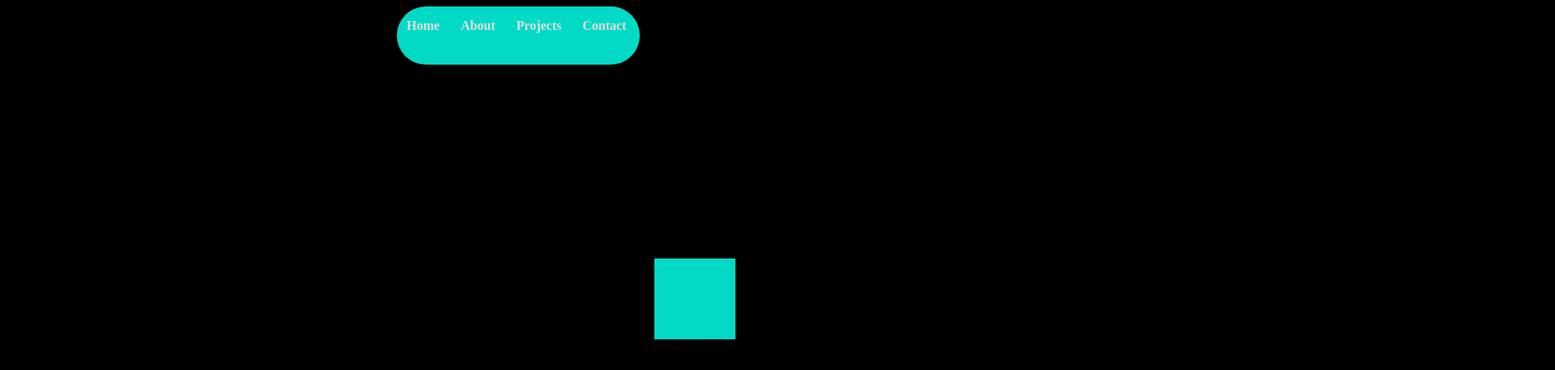
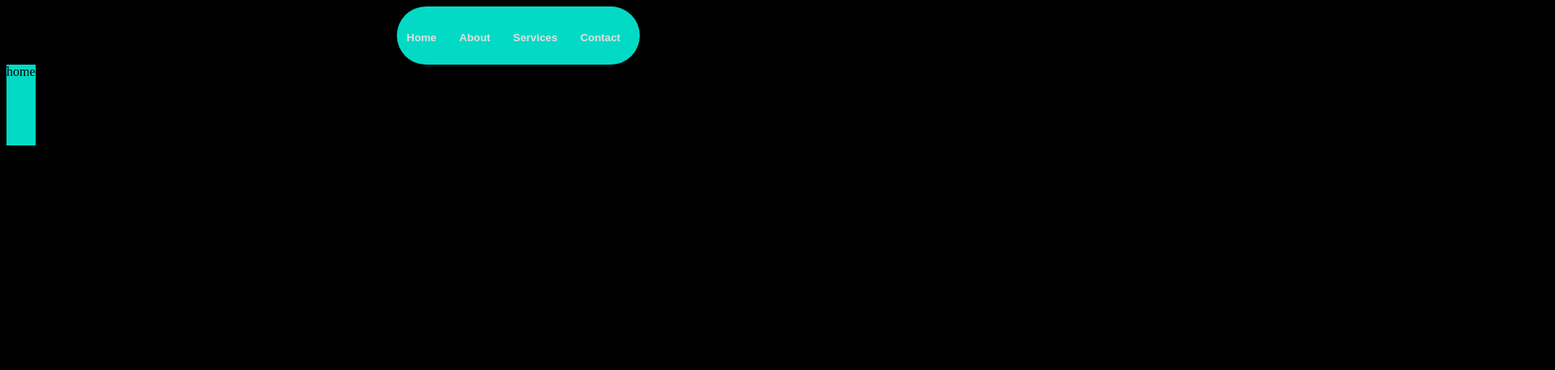
Before and after one commit to Chauhan-saab2006/potfolio1, a plain HTML site: page index.html in a window 1280 px wide. Shown: the top 458 px of the page at 81% size, 1920 px wide, since content can reach past the window. Drawn offline with Linux system fonts and the light colour scheme.

Commit message:
potfolio site

```diff
--- a/index.html
+++ b/index.html
@@ -1,26 +1,31 @@
 <!DOCTYPE html>
 <html lang="en">
+
 <head>
     <meta charset="UTF-8">
     <meta name="viewport" content="width=device-width, initial-scale=1.0">
     <title>potfolio</title>
     <link rel="stylesheet" href="style.css">
 </head>
+
 <body>
     <div class="header">
-        <li onclick="showSection('home')" >Home</li>
-        <li onclick="showSection('about')">About</li>
-        <li onclick="showSection('services')">Projects</li>
-        <li onclick="showSection('contact')">Contact</li>
+        <button onclick="showSection('home')">Home</button>
+        <button onclick="showSection('about')">About</button>
+        <button onclick="showSection('services')">Services</button>
+        <button onclick="showSection('contact')">Contact</button>
     </div>
-    <div id="home" class="home"></div>
-    <div id="about" class="about"></div>
-    <div  id="projects"  class="projects"></div>
-    <div id="contact" class="contact"></div>
 
+    <section class="site-sections">
+        <div id="home" class="home">home</div>
+        <div id="about" class="about">about</div>
+        <!-- <div id="projects" class="projects">projects</div> -->
+        <!-- <div id="contact" class="contact">contact</div> -->
+    </section>
 
     <!-- <script src="script.js"></script> -->
 </body>
+
 </html>
 
 <!--
--- a/style.css
+++ b/style.css
@@ -1,52 +1,69 @@
-body{
+body {
     background-color: #000000;
-     overflow-x: hidden;
-     overflow-y:  hidden;
+    overflow-x: hidden;
+    overflow-y: hidden;
 }
+
 .header {
     height: 9vh;
-    width: 300px; /* fixed width */
-    margin: 0 auto; /* centers horizontally */
-    background-color: #03DAC6 ;
+    width: 300px;
+    /* fixed width */
+    margin: 0 auto;
+    background-color: #03DAC6;
+    display: flex;
     border-radius: 50px;
 }
-.header li {
-    list-style: none;         /* removes bullets */
-    display: inline-block;    /* makes them sit side by side */
-    margin: 0 10px;           /*spacing between items */
-    color: #E0E0E0 ;
-    margin-top: 15px;
-    margin-left: 4%;           /*text color (tech cyan)*/
-    font-weight: 600;         /* bold for visibility */
-    cursor: pointer;          /* cursor changes on hover */
-    transition: 0.3s ease;    /* smooth hover effect */
+
+.header button {
+    list-style: none;
+    display: inline-block;
+    margin: 0 10px;
+    color: #E0E0E0;
+    margin-top: 5px;
+    margin-left: 2%;
+    font-weight: 600;
+    cursor: pointer;
+    background-color: transparent;
+    border: #000000;
+    transition: 0.3s ease;
 }
-#home{
+
+#home {
     height: 100px;
     width: 100px;
     /* margin-left: 2000px; */
-    margin-top: 30vh;
-    margin-left: 100vh;
+    /* margin-top: 30vh; */
+    /* margin-left: 100px; */
     background-color: #03DAC6;
 }
-#about{
+
+#about {
     height: 100px;
     width: 100px;
-    margin-left: 100vh;
+    /* margin-left: 100vh; */
     margin-left: 2000px;
-    background-color:red;
+    background-color: red;
 }
-#projects{
+
+#projects {
     height: 100px;
     width: 100px;
-    margin-left: 100vh;
-    margin-left: 2000px;
-    background-color:green;
+    /* margin-left: 100vh; */
+    /* margin-left: 2000px; */
+    background-color: green;
 }
-#contact{
+
+#contact {
     height: 100px;
     width: 100px;
-    margin-left: 100vh;
-    margin-left: 2000px;
-    background-color:gray;
+    /* margin-left: 100vh; */
+    /* margin-left: 2000px; */
+    background-color: gray;
 }
+.site-sections{
+    display: flex;
+    height: 1000px;
+    width: 1000px;
+    position:absolute;
+
+}
```
